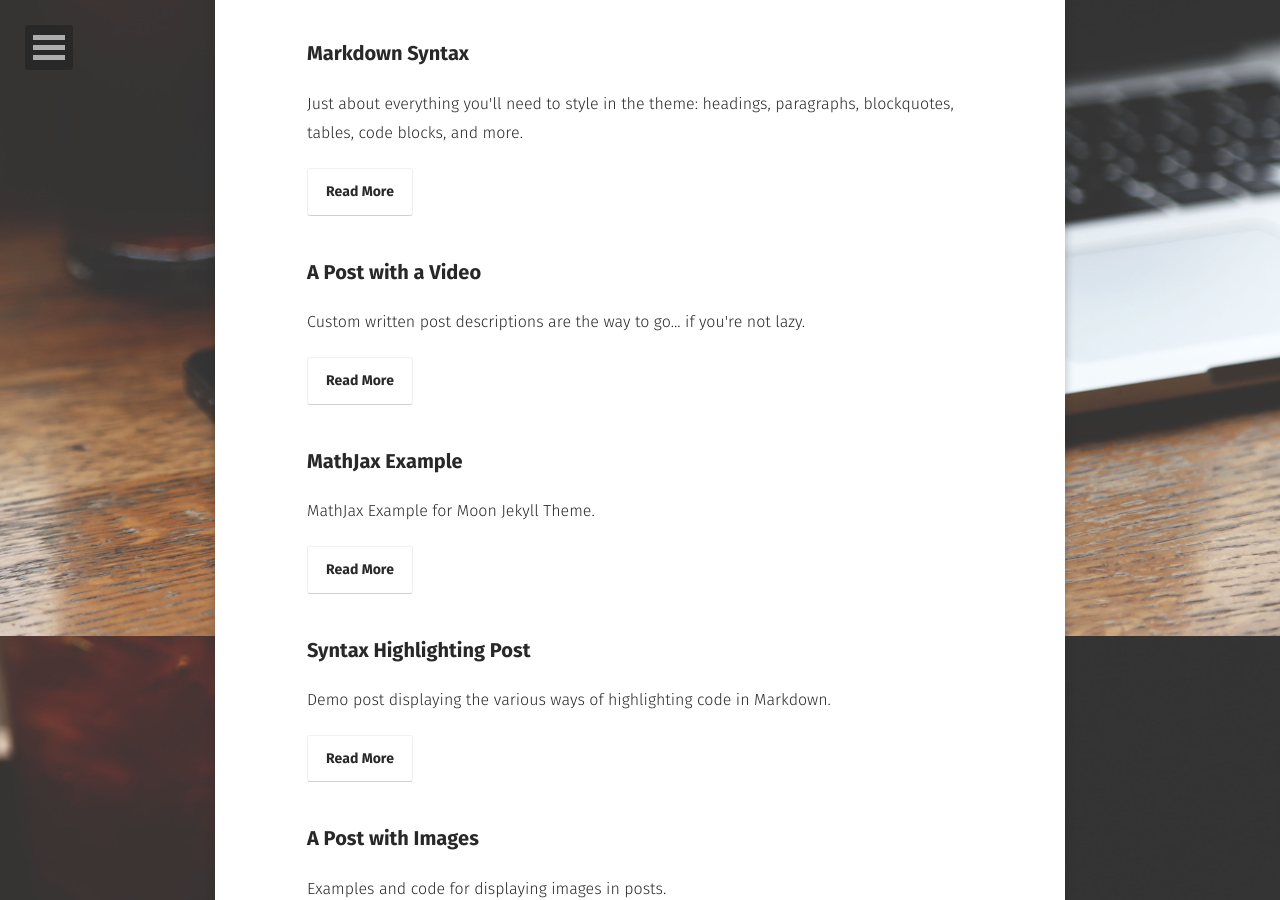
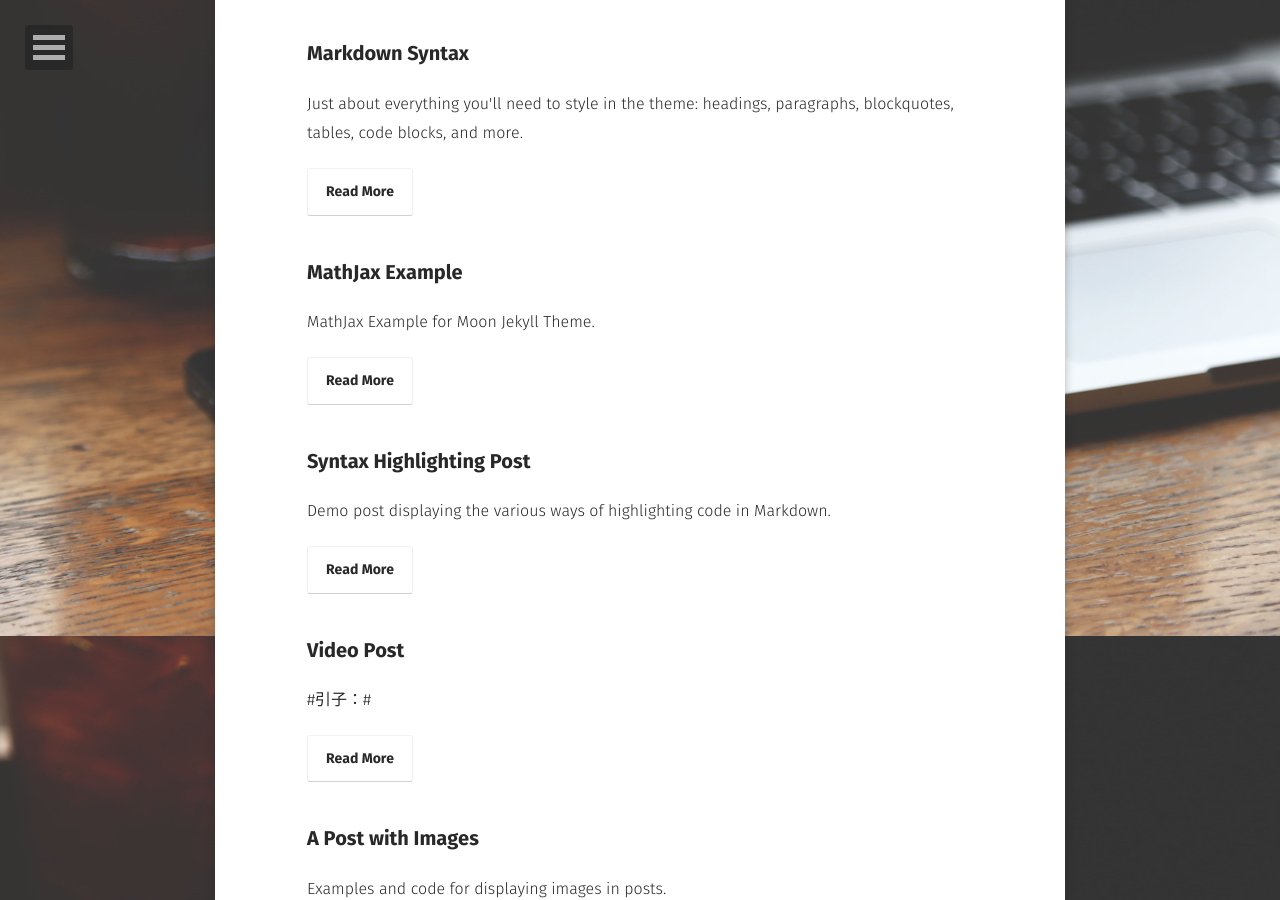
Before and after one commit to longjianjiang/longjianjiang.github.io, a Jekyll site: the page built from posts/index.md, in a window 1280 px wide and 900 px high, scrolled down 264 px. Built offline with Jekyll 4.4.1, drawn with Linux system fonts in a browser that asks for light colours; some web fonts are replaced; some of the changed lines change nothing that is shown.

Commit message:
Update 2013-06-25-video-post.md

```diff
--- a/_posts/2013-06-25-video-post.md
+++ b/_posts/2013-06-25-video-post.md
@@ -1,20 +1,7 @@
----
-layout: post
-title:  "A Post with a Video"
-date:   2016-03-15
-excerpt: "Custom written post descriptions are the way to go... if you're not lazy."
-tag:
-- sample
-- post
-- video
-comments: true
----
-<iframe width="560" height="315" src="//www.youtube.com/embed/SU3kYxJmWuQ" frameborder="0"> </iframe>
+#引子：#
 
-Video embeds are responsive and scale with the width of the main content block with the help of [FitVids](http://fitvidsjs.com/).
+今天看了论坛上的一篇帖子，说说怎么学习。其中说到一点就是，作为技术人员为什么要写博客，***就算没有读者也要写博客*** ，看了大家的讨论深受感触，所以坚定了持久写博客的打算。
 
-Not sure if this only effects Kramdown or if it's an issue with Markdown in general. But adding YouTube video embeds causes errors when building your Jekyll site. To fix add a space between the `<iframe>` tags and remove `allowfullscreen`. Example below:
+现在正在学习iOS开发，所以从现在开始，把学习过程中遇到的问题、一些自己的发现和总结都利用博客记录下来，一来可以记录自己的学习过程，今后回过头看也是一笔大大的回忆；二是如果我遇到过的问题，别人遇到可以参考，从而更快的解决。
 
-{% highlight html %}
-<iframe width="560" height="315" src="//www.youtube.com/embed/SU3kYxJmWuQ" frameborder="0"> </iframe>
-{% endhighlight %}
+最后，开始的开始。
```
